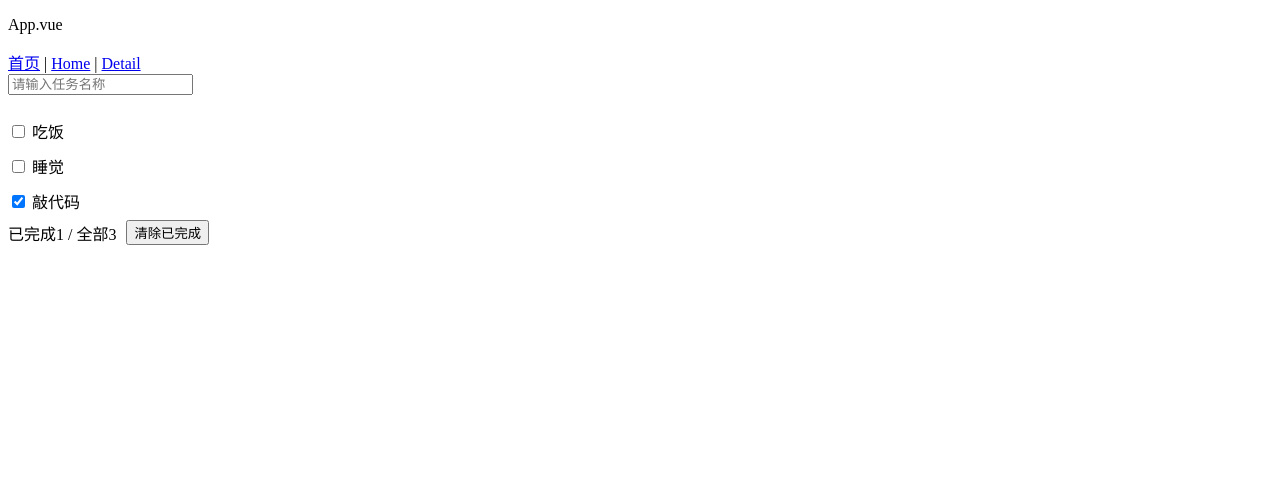
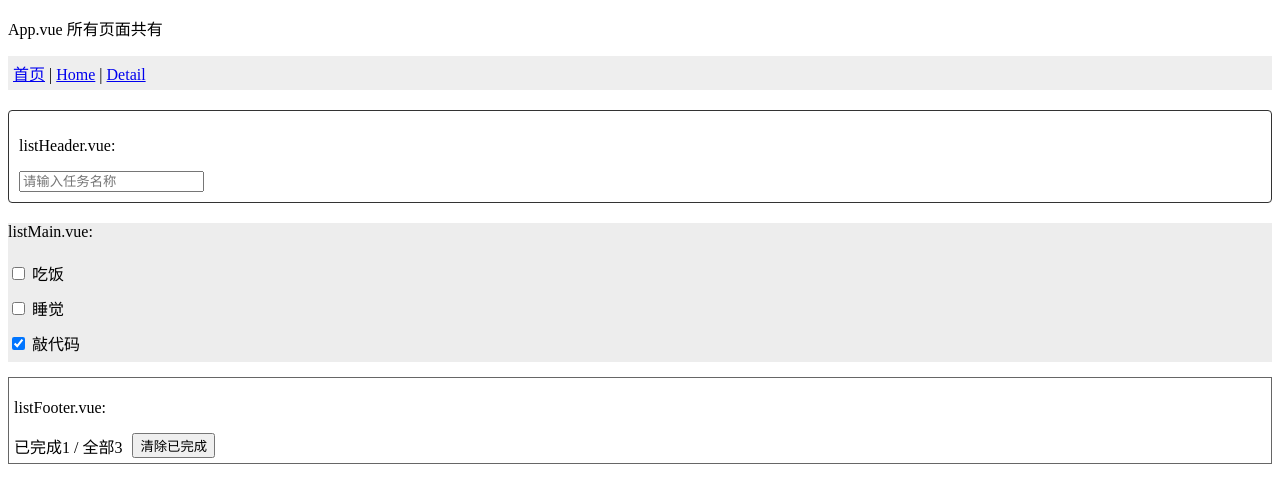
Before and after one commit to jxxyliubin/vue-cli4-multipl-page, a Vue app: page /home in a window 1280 px wide. Shown: the top 496 px of the page. Built offline with nearby package versions, Linux system fonts and the light colour scheme.

Commit message:
更名组件名；优化样式

```diff
--- a/src/App.vue
+++ b/src/App.vue
@@ -1,7 +1,7 @@
 <template>
-  <p>App.vue</p>
+  <p>App.vue 所有页面共有</p>
 
-    <div id="nav">
+    <div id="list">
     <router-link to="/">首页</router-link> |
     <router-link to="/home">Home</router-link> |
     <router-link to="/detail">Detail</router-link>
@@ -9,27 +9,10 @@
   <router-view />
 </template>
 
-<style lang="scss">
-/*
-#app {
-  font-family: Avenir, Helvetica, Arial, sans-serif;
-  -webkit-font-smoothing: antialiased;
-  -moz-osx-font-smoothing: grayscale;
-  text-align: center;
-  color: #2c3e50;
+<style lang="scss" scoped>
+#list{
+  background-color: #eee;
+  margin-bottom: 20px;
+  padding:5px;
 }
-
-#nav {
-  padding: 30px;
-
-  a {
-    font-weight: bold;
-    color: #2c3e50;
-
-    &.router-link-exact-active {
-      color: #42b983;
-    }
-  }
-}
-*/
 </style>
--- /dev/null
+++ b/src/components/listFooter/listFooter.vue
@@ -0,0 +1,59 @@
+<template>
+  <div id="footer">
+    <p>listFooter.vue:</p>
+    <div class="container">
+      <div>已完成{{ isComplate }} / 全部{{ list.length }}</div>
+      <div v-if="isComplate > 0" class="btn">
+        <button @click="clear">清除已完成</button>
+      </div>
+    </div>
+  </div>
+</template>
+<script>
+import { defineComponent, ref, computed } from "vue";
+export default defineComponent({
+  //组件名称
+  name: "listFooter",
+  //接收父组件的数据
+  props: {
+    list: {
+      type: Array,
+      required: true,
+    },
+  },
+  //定义子组件
+  components: {},
+  setup(props, ctx) {
+    let isComplate = computed(() => {
+      //此处不能直接用list，因为list是从props接收而来的
+      let arr = props.list.filter((item) => {
+        return item.complete;
+      });
+      return arr.length;
+    });
+    let clear = () => {
+      let arr = props.list.filter((item) => {
+        return item.complete === false;
+      });
+      ctx.emit("clear", arr);
+    };
+    return {
+      isComplate,
+      clear,
+    };
+  },
+});
+</script>
+<style scoped lang="scss">
+#footer{
+  padding: 5px;
+  border: 1px solid #666;
+}
+.container {
+  display: flex;
+  align-items: center;
+  .btn {
+    margin-left: 10px;
+  }
+}
+</style>
--- a/src/components/navHeader/NavHeader.vue
+++ b/src/components/listHeader/listHeader.vue
@@ -1,5 +1,6 @@
 <template>
-  <div>
+  <div id="header">
+    <p>listHeader.vue:</p>
     <input
       type="text"
       placeholder="请输入任务名称"
@@ -12,7 +13,7 @@
 <script>
 import { defineComponent, ref } from "vue";
 export default defineComponent({
-  name: "navHeard", //组件名称 //接收父组件的数据
+  name: "listHeard", //组件名称 //接收父组件的数据
   props: {}, //定义子组件
   components: {},
   emits:['add'],
@@ -32,7 +33,10 @@ export default defineComponent({
 });
 </script>
 <style scoped lang="scss">
-input {
+#header{
+  padding: 10px;
+  border: 1px solid #333;
+  border-radius: 4px;
   margin-bottom: 20px;
 }
 </style>
--- a/src/components/navMain/NavMain.vue
+++ b/src/components/listMain/listMain.vue
@@ -1,5 +1,6 @@
 <template>
-  <div v-if="list.length > 0">
+  <div v-if="list.length > 0" id="main">
+    <p>listMain.vue: </p>
     <div v-for="(item, index) in list" :key="index">
       <div class="item">
         <input type="checkbox" v-model="item.complete" />
@@ -16,7 +17,7 @@
 import { defineComponent, ref, } from "vue";
 
 export default defineComponent({
-  name: "navMain", //组件名称
+  name: "listMain", //组件名称
   //接收父组件的数据
   props: {
     list: {
@@ -38,6 +39,10 @@ export default defineComponent({
 });
 </script>
 <style scoped lang="scss">
+#main{
+  background-color: #ededed;
+  margin-bottom: 15px;
+}
 .item {
   height: 35px;
   line-height: 35px;
--- a/src/components/navFooter/NavFooter.vue
+++ /dev/null
@@ -1,52 +0,0 @@
-<template>
-  <div class="container">
-    <div>已完成{{ isComplate }} / 全部{{ list.length }}</div>
-    <div v-if="isComplate > 0" class="btn">
-      <button @click="clear">清除已完成</button>
-    </div>
-  </div>
-</template>
-<script>
-import { defineComponent, ref, computed } from "vue";
-export default defineComponent({
-  //组件名称
-  name: "navFooter",
-  //接收父组件的数据
-  props: {
-    list: {
-      type: Array,
-      required: true
-    }
-  },
-  //定义子组件
-  components: {},
-  setup(props, ctx) {
-    let isComplate = computed(()=>{
-      //此处不能直接用list，因为list是从props接收而来的
-      let arr = props.list.filter(item=>{
-        return item.complete
-      })
-      return arr.length
-    });
-    let clear = () => {
-      let arr = props.list.filter(item=>{
-        return item.complete ===false;
-      })
-      ctx.emit("clear",arr)
-    };
-    return {
-      isComplate,
-      clear,
-    };
-  },
-});
-</script>
-<style scoped lang="scss">
-.container {
-  display: flex;
-  align-items: center;
-  .btn {
-    margin-left: 10px;
-  }
-}
-</style>
--- a/src/views/Detail.vue
+++ b/src/views/Detail.vue
@@ -1,6 +1,7 @@
 <template>
   <div>
     <h1>父组件</h1>
+    <P>fromChildMsg: {{fromChildMsg}}</P>
     <!-- 通过绑定的自定义事件toParent来接收子组件传来的数据 -->
     <child :msg="msg" @toParent="giveChildMsg"></child>
   </div>
@@ -16,16 +17,18 @@ export default defineComponent({
     child
   },
   setup(props, ctx) {
-    let msg = ref('父组件Detail传给子组件的数据');
+    let msg = ref('父组件 Detail.vue 里定义，传给子组件显示的数据');
+    let fromChildMsg = ref("空");
 
     //定义一个事件接收子组件的数据
     let giveChildMsg = (msg)=>{
-      console.log(msg)
+      console.log(msg);
+      fromChildMsg.value = msg;
     }
 
     return {
       msg,
-      giveChildMsg
+      giveChildMsg,fromChildMsg
     };
   },
 });
--- a/src/views/Home.vue
+++ b/src/views/Home.vue
@@ -1,15 +1,15 @@
 <template>
   <div>
-    <nav-header @add="add"></nav-header>
-    <nav-main :list="list" @del="del"></nav-main>
-    <nav-footer :list="list" @clear="clear"></nav-footer>
+    <list-header @add="add"></list-header>
+    <list-main :list="list" @del="del"></list-main>
+    <list-footer :list="list" @clear="clear"></list-footer>
   </div>
 </template>
 <script>
 // @符号表示 src 目录
-import NavHeader from "@/components/navHeader/NavHeader";
-import NavMain from "@/components/navMain/NavMain";
-import NavFooter from "@/components/navFooter/NavFooter";
+import listHeader from "@/components/listHeader/listHeader";
+import listMain from "@/components/listMain/listMain";
+import listFooter from "@/components/listFooter/listFooter";
 import { defineComponent, ref, computed } from "vue";
 import { useStore } from "vuex";
 
@@ -21,9 +21,9 @@ export default defineComponent({
   //定义子组件
   //键和值相等可以只写键
   components: {
-    NavHeader: NavHeader,
-    NavMain,
-    NavFooter,
+    listHeader: listHeader,
+    listMain,
+    listFooter,
   },
   emits:['add'],
   setup(props, ctx) {
@@ -35,7 +35,7 @@ export default defineComponent({
     })
     let add = (val)=>{
       value.value = val;
-      //将子组件NavHeader传来的任务添加到list
+      //将子组件listHeader传来的任务添加到list
       //判断任务是否已存在
       let flag = true;
       list.value.map(item => {
--- a/src/views/child/Child.vue
+++ b/src/views/child/Child.vue
@@ -1,5 +1,5 @@
 <template>
-  <div>
+  <div id="child">
     <h2>子组件</h2>
     <p>{{parentMsg}}</p>
     <button @click="send">传值给父组件</button>
@@ -27,7 +27,7 @@
       //接收到的父组件传来的数据
       let parentMsg = props.msg;
 
-      let childMsg = ref('这是子组件里的数据');
+      let childMsg = ref('这是子组件里的数据，发送给父组件显示');
       let send = ()=>{
         //通过emit分发事件
         //第1个参数是事件的名称，第2个参数是传递的数据。只能传两个参数，多个数据时需要用数组或对象
@@ -44,4 +44,8 @@
 </script>
 
 <style scoped lang="scss">
+#child{
+  background-color: #eee;
+  padding: 10px;
+}
 </style>
```
